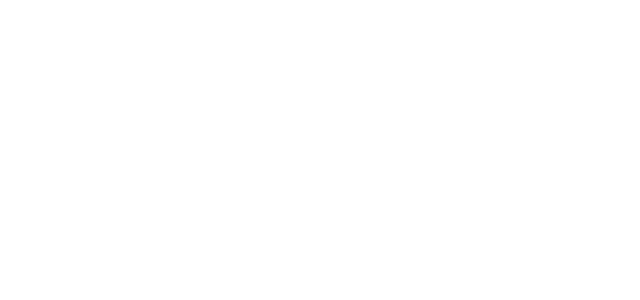
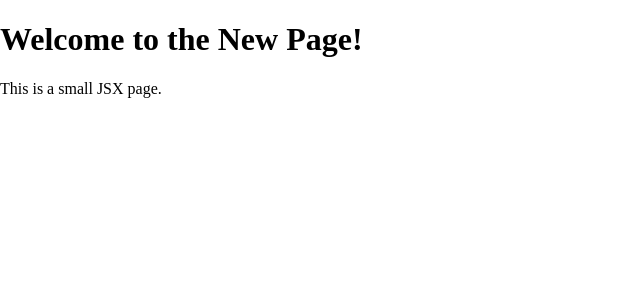
Before and after one commit to Ewuly/ChainlinkV2, a React (Vite) app: page /new in a window 1280 px wide. Before the commit this address had no page. Shown: the top 300 px of the page, without its empty margins (0-640 px from the left). Built offline with nearby package versions, Linux system fonts and the light colour scheme.

Commit message:
Update names

```diff
--- a/src/App.jsx
+++ b/src/App.jsx
@@ -34,7 +34,7 @@ import { Link, BrowserRouter as Router, Route, Routes } from 'react-router-dom';
 import Page1 from './pages/page1.jsx'
 import Page2 from './pages/page2.jsx'
 import PageAdmin from './pages/pageadmin.jsx'
-import NewPage from './pages/newPage.jsx'
+import NewPage from './pages/newpag.jsx'
 
 import './App.css'
 
@@ -259,7 +259,7 @@ function App() {
           <Route exact path="/page1" element={<Page1 />} />
           <Route exact path="/page2" element={<Page2 />} />
           <Route exact path="/pageAdmin" element={<PageAdmin />} />
-          <Route exact path="/newPage" element={<NewPage />} />
+          <Route exact path="/new" element={<NewPage />} />
         </Routes>
       </Router>
 
--- a/src/pages/newPage.jsx
+++ b/src/pages/newpag.jsx
@@ -8,6 +8,7 @@ function NewPage() {
             <div>
                 <h1>Welcome to the New Page!</h1>
                 <p>This is a small JSX page.</p>
+
             </div>
         </>
     );
```
